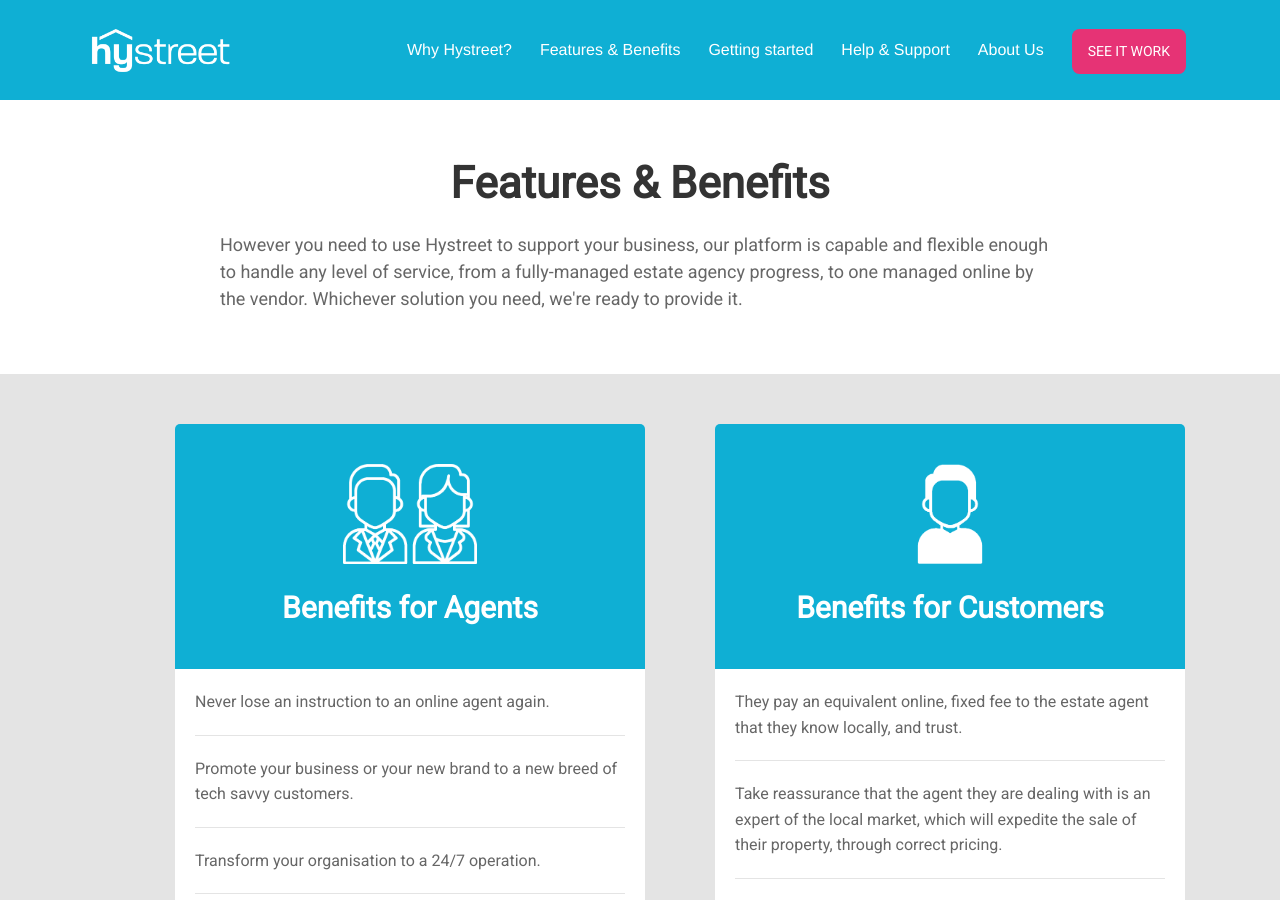
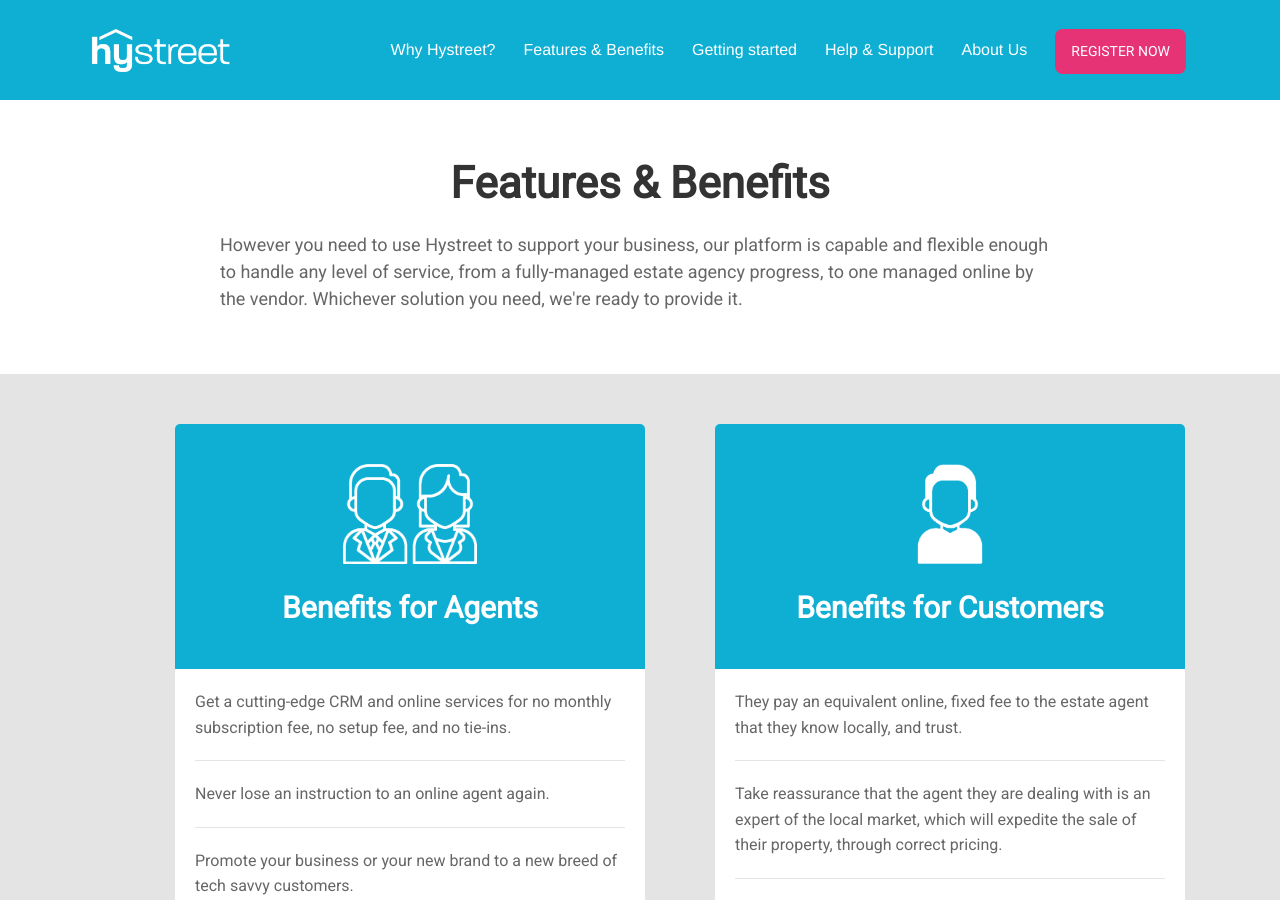
Before and after one commit to hystreet/hystreet.github.io, a Jekyll site: the page built from features-benefits/index.html, in a window 1280 px wide and 900 px high. Built offline with Jekyll 4.4.1, drawn with Linux system fonts in a browser that asks for light colours; some web fonts are replaced; a script that is not in the unit is left out; some of the changed text lies outside the part shown.

Commit message:
Updating features and benefits to new page

```diff
--- a/features-benefits/index.html
+++ b/features-benefits/index.html
@@ -35,6 +35,9 @@
 						</h2>
 					</header>
 					<ul class="features-list">
+            <li class="features-item">
+              Get a cutting-edge CRM and online services for no monthly subscription fee, no setup fee, and no tie-ins.
+            </li>
 						<li class="features-item">
 							Never lose an instruction to an online agent again.
 						</li>
@@ -138,7 +141,7 @@
 	</div>
 </div>
 
-{% include demo-slip.html %}
+{% include demo-slip0.html %}
 
 <div class='full'>
   <div class='row'>
@@ -204,7 +207,7 @@
   <div class="row">
           <div class="large-12 columns layout-text left style=" color:="" #ffffff;text-transform:="" none;"="">
 		<p style="margin-top: 8px;color: #FFF;font-size: 329%;font-weight: bolder;">Offer your customers a greater choice with a 24/7 service</p>
-                                         <a class="button" href="/demo-signup/">See it work</a>
+                                         <a class="button" href="/demo-signup/">Register Now</a>
           </div>
 
         </div>
```
Also changed, not shown: other parts of features-benefits/index.html (+1 -1 lines).
